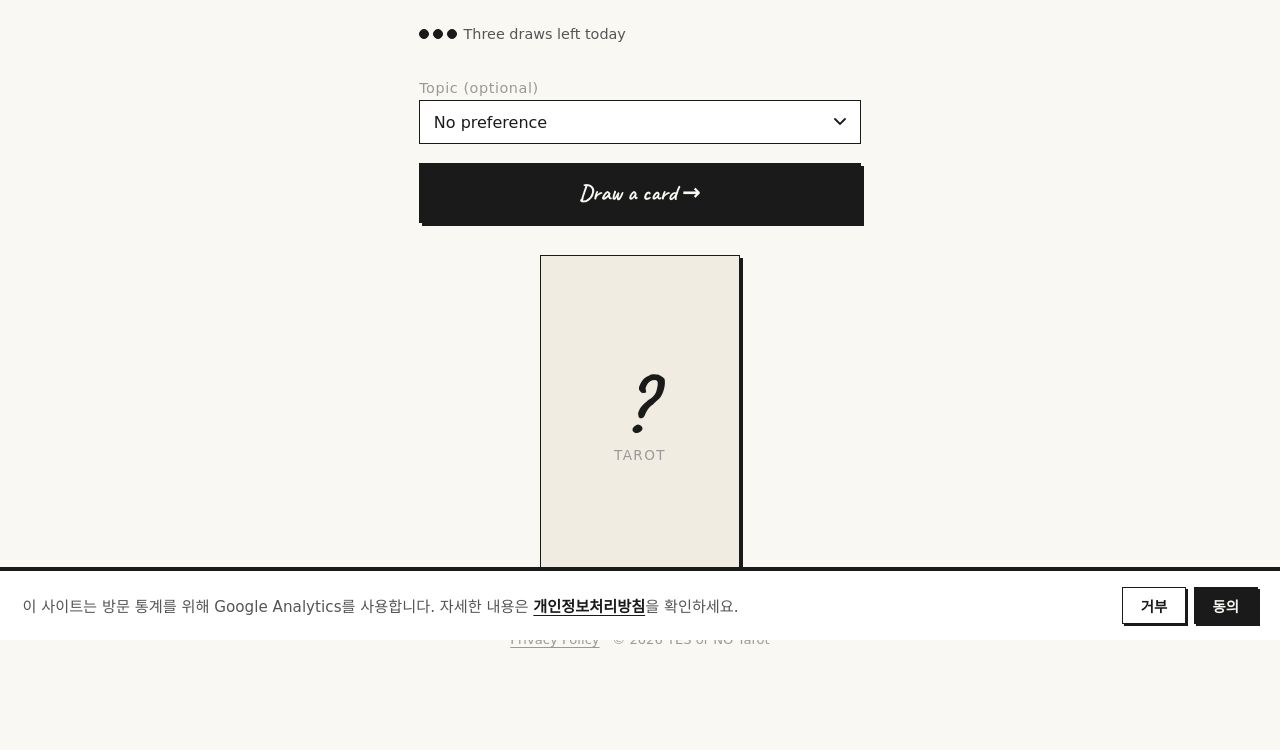
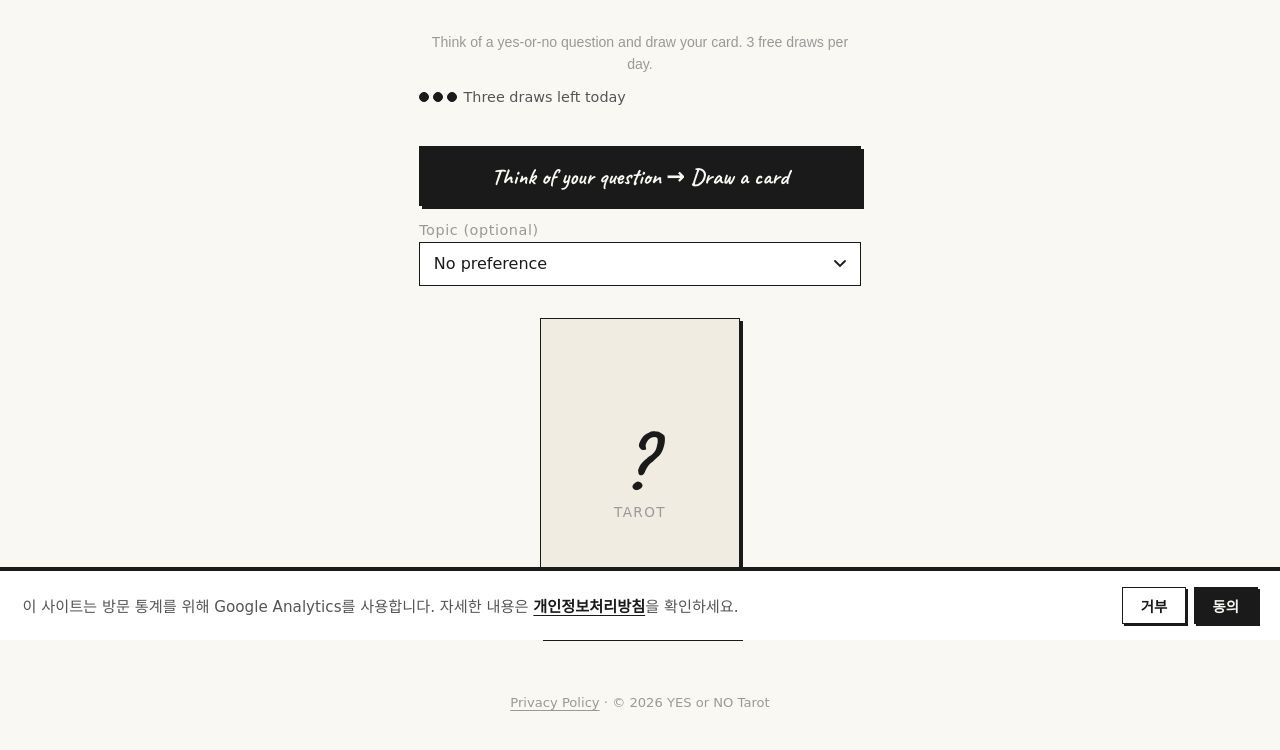
Before and after one commit to 0tobebetter/yesorno, a plain HTML site: page index.html in a window 1280 px wide. Shown: the part 160-910 px from the top of the page. Drawn offline with nearby package versions, Linux system fonts and the light colour scheme; a script that the page names is missing; a web font is replaced by a local one.

Commit message:
feat: UX improvements — button text, sub-desc, dropdown reorder, card float animation
Co-Authored-By: Claude Sonnet 4.6 <noreply@anthropic.com>

```diff
--- a/config.js
+++ b/config.js
@@ -48,7 +48,8 @@
             "건강": "🌿 건강",
             "그 외": "✨ 그 외",
           },
-          drawBtn: "카드 뽑기 →",
+          drawBtn: "마음속 질문을 떠올리고 → 카드 뽑기",
+          subDesc: "Yes or No로 답할 수 있는 질문을 생각하고 카드를 뽑아보세요. 하루 3번 무료.",
           shareNudgeMain: "친구한테도 공유해보세요!",
           shareNudgeBonus: "공유하면 오늘 한 번 더 뽑을 수 있어요 🎁",
           shareX: "X 공유",
@@ -101,7 +102,8 @@ https://yesorno-tarot.vercel.app/
             "건강": "🌿 Health",
             "그 외": "✨ Other",
           },
-          drawBtn: "Draw a card →",
+          drawBtn: "Think of your question → Draw a card",
+          subDesc: "Think of a yes-or-no question and draw your card. 3 free draws per day.",
           shareNudgeMain: "Share with a friend!",
           shareNudgeBonus: "Share and get one more draw today 🎁",
           shareX: "Share on X",
@@ -165,6 +167,7 @@ https://yesorno-tarot.vercel.app/
         // 정적 텍스트 ID 매핑
         const els = {
           "drawBtnText":     t.drawBtn,
+          "subDesc":         t.subDesc,
           "shareNudgeMain":  t.shareNudgeMain,
           "shareNudgeBonus": t.shareNudgeBonus,
           "privacyLink":     t.privacyLink,
--- a/index.html
+++ b/index.html
@@ -215,6 +215,7 @@
       <div class="subtitle" id="subtitle">
         해결! <span class="hl">양자택일</span>타로
       </div>
+      <p class="sub-desc" id="subDesc">Yes or No로 답할 수 있는 질문을 생각하고 카드를 뽑아보세요. 하루 3번 무료.</p>
 
       <!-- 남은 횟수 -->
       <div class="quota-badge" id="quotaBadge">
@@ -230,39 +231,28 @@
       <script>(adsbygoogle = window.adsbygoogle || []).push({});</script> -->
         </div>
 
-        <div class="field-label" id="fieldLabelCat">고민 종류 (선택 사항)</div>
-        <select class="category-select" id="catSelect">
-          <option value="">선택 안 함</option>
-          <option value="연애">💕 연애</option>
-          <option value="인간관계">🤝 인간관계</option>
-          <option value="직장·커리어">💼 직장 · 커리어</option>
-          <option value="공부·시험">📚 공부 · 시험</option>
-          <option value="돈·재테크">💰 돈 · 재테크</option>
-          <option value="건강">🌿 건강</option>
-          <option value="그 외">✨ 그 외</option>
-        </select>
-        <!--
-        <div class="field-label">질문 (선택 사항)</div>
-        <div class="q-wrap">
-          <textarea
-            class="question-input"
-            id="qInput"
-            rows="2"
-            placeholder="ex. 오늘 점심 김치찌개 먹을까요?"
-            maxlength="100"
-            oninput="updateCount()"
-          ></textarea>
-          <span class="char-count" id="charCount">0 / 100</span>
-        </div> -->
-
         <button class="draw-btn" id="drawBtn" onclick="drawCard()">
-          <span id="drawBtnText">카드 뽑기 →</span>
+          <span id="drawBtnText">마음속 질문을 떠올리고 → 카드 뽑기</span>
         </button>
         <div class="quota-done hidden" id="quotaDone">
           내일 다시 와주세요 🌙<br /><span
             style="font-size: 0.85rem; opacity: 0.7"
             >오늘의 세 장은 모두 뽑았어요</span
           >
+        </div>
+
+        <div class="category-wrap">
+          <div class="field-label" id="fieldLabelCat">고민 종류 (선택 사항)</div>
+          <select class="category-select" id="catSelect">
+            <option value="">선택 안 함</option>
+            <option value="연애">💕 연애</option>
+            <option value="인간관계">🤝 인간관계</option>
+            <option value="직장·커리어">💼 직장 · 커리어</option>
+            <option value="공부·시험">📚 공부 · 시험</option>
+            <option value="돈·재테크">💰 돈 · 재테크</option>
+            <option value="건강">🌿 건강</option>
+            <option value="그 외">✨ 그 외</option>
+          </select>
         </div>
       </div>
 
--- a/style.css
+++ b/style.css
@@ -231,6 +231,20 @@
         background: transparent;
       }
 
+      /* ── 서브디스크립션 ── */
+      .sub-desc {
+        font-size: 0.88rem;
+        color: var(--fg3);
+        margin: 0.4rem 0 0.8rem;
+        line-height: 1.55;
+        text-align: center;
+      }
+
+      /* ── 카테고리 래퍼 ── */
+      .category-wrap {
+        margin-top: 1rem;
+      }
+
       /* ── 폼 ── */
       .field-label {
         font-family: "IsYun", cursive;
@@ -380,6 +394,14 @@
       }
       .card-back-inner {
         text-align: center;
+        animation: cardFloat 3s ease-in-out infinite;
+      }
+      @keyframes cardFloat {
+        0%, 100% { transform: translateY(0px); }
+        50%       { transform: translateY(-8px); }
+      }
+      .card-inner.flipped .card-back-inner {
+        animation: none;
       }
       .card-back-q {
         font-family: "Caveat", cursive;
```
